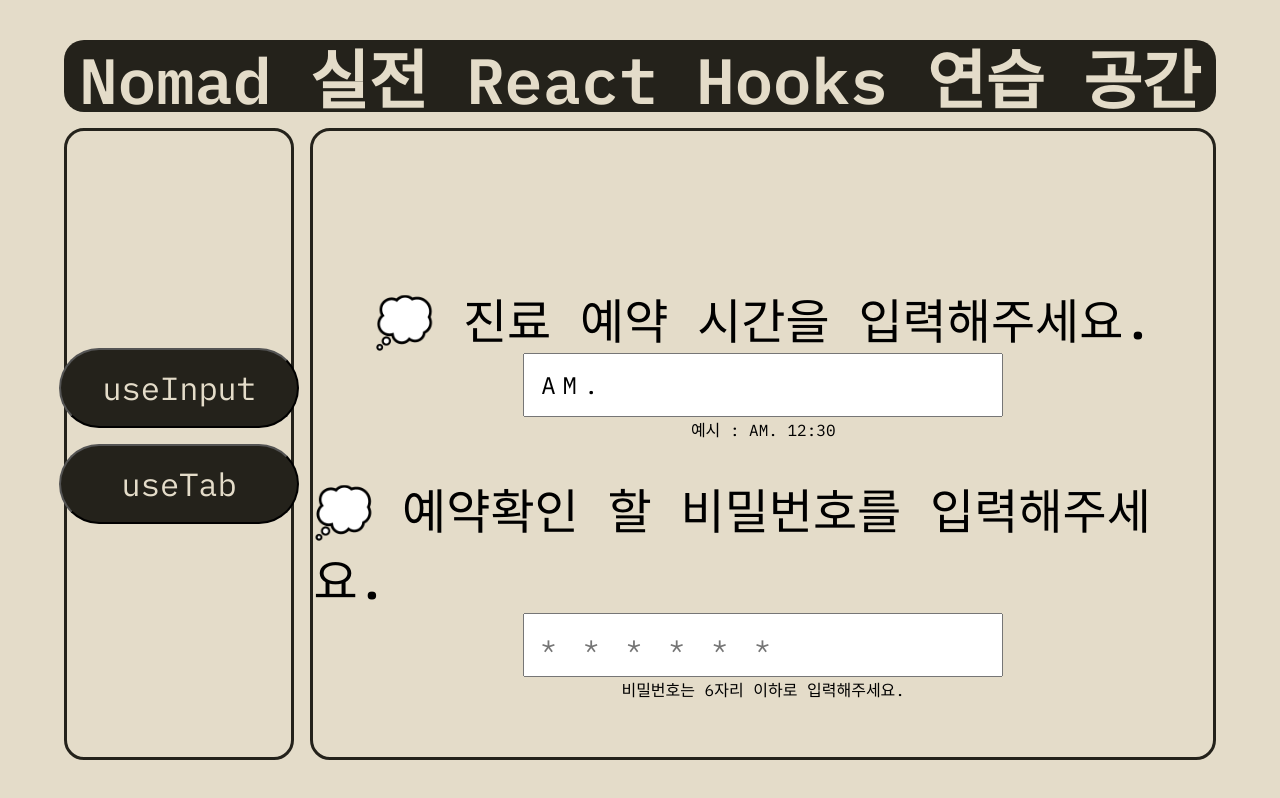
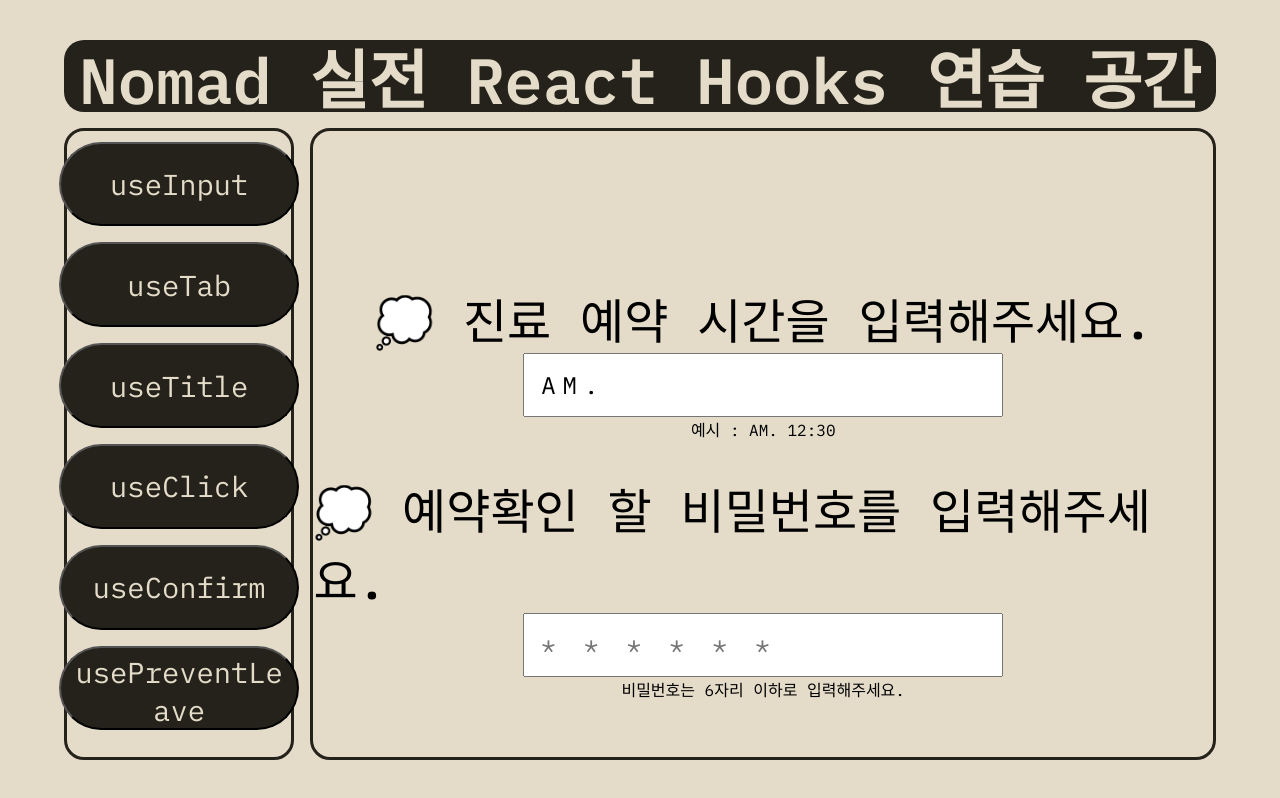
Before and after one commit to haizellatte/This-and-That, a React (Create React App) app in the folder client/: page /reactHooks in a window 1280 px wide. Built offline with nearby package versions, Linux system fonts and the light colour scheme; the HTML template or start-up script is replaced by a standard one; a web font is replaced by a local one.

Commit message:
ReackHook map함수 구현

```diff
--- a/client/src/Page/ReactHook/CommonStyled.js
+++ b/client/src/Page/ReactHook/CommonStyled.js
@@ -90,13 +90,15 @@
 
 export const MenuButton = styled.button`
     width : 15rem;
-    height : 5rem;
-    font-size: 2rem;
+    height : 5.3rem;
+    font-size: 1.8rem;
 	background-color:  #24221b;
     cursor: pointer;
     color: #e4dcc9;
 	border-radius: 50px;
     margin-bottom: 1rem;
+    overflow-wrap : break-word;
+    padding : 5px 10px;
 
     :hover {
 	background-color: #e4dcc9;
--- a/client/src/Page/ReactHook/ReactHooks.js
+++ b/client/src/Page/ReactHook/ReactHooks.js
@@ -2,19 +2,47 @@
 import * as R from "./CommonStyled";
 import UseInput from './UseInput';
 import UseTab from "./UseTab";
+import UseTitle from "./UseTitle";
+import USeClick from "./UseClick";
+import UseConfirm from "./UseConfirm";
+import UsePreventLeave from "./UsePreventLeave";
 
 const ReactHooks = () => {
-    const [content, setContent] = useState("useinput");
+    const [content, setContent] = useState("useInput");
 
     const selectHook = {
-        useinput : <UseInput />,
-        useTab : <UseTab />
+        useInput : <UseInput />,
+        useTab: <UseTab />,
+        useTitle: <UseTitle />,
+        useClick: <USeClick />,
+        useConfirm: <UseConfirm />,
+        usePreventLeave : <UsePreventLeave />
     }
 
-    // const selectHook = [
-    //     { useinput: <UseInput /> },
-    //     { useTab: <UseTab /> }
-    // ]
+    // console.log((Object.keys(selectHook))[0]) //useInput
+
+    /**
+     * 객체 키값 가져오기 : Object.keys[객체]
+     * 객체 배열 값 가져오기 : Object.values[객체]
+     */
+
+    const SelectHook = [
+        {useInput : <UseInput />},
+        {useTab: <UseTab />},
+        {useTitle: <UseTitle />},
+        {useClick: <USeClick />},
+        {useConfirm: <UseConfirm />},
+        {usePreventLeave : <UsePreventLeave />},
+    ]
+
+    const HookName = []
+    for (let el of SelectHook) {
+        // HookName.push(Object.keys(el));
+        HookName.push(Object.keys(el).toString())
+    }
+    console.log(HookName)
+    // console.log((Object.keys(HookName)))
+    // console.log(Object.values(SelectHook.useInput)) //useInput
 
     const handleClickButton = e => {
         const { name } = e.target;
@@ -30,8 +58,13 @@
                     </R.HeadContainer>
                     <R.ContentContainer>
                         <R.MenuContainer>
-                            <R.MenuButton onClick={handleClickButton} name="useinput">useInput</R.MenuButton>
-                            <R.MenuButton  onClick={handleClickButton} name="useTab">useTab</R.MenuButton>
+                            {/* {selectHook.map((hook, index) => {
+                                return <R.MenuButton key={index} onClick={handleClickButton} name={hook}>{hook}</R.MenuButton>
+                            })} */}
+                            {SelectHook.map((hook, index) => {
+                                const hookName = Object.keys(hook).toString();
+                                return <R.MenuButton key={index} onClick={handleClickButton} name={hookName}>{hookName}</R.MenuButton>
+                            })}
                         </R.MenuContainer>
                         {content && <R.MainContainer>{selectHook[content]}</R.MainContainer>}
                     </R.ContentContainer>
@@ -43,8 +76,4 @@
 
 export default ReactHooks;
 
-                        // {selectHook.map(hook => {
-                        //         return <R.MenuButton onClick={handleClickButton}>useinput</R.MenuButton>
-                        //     })}
-
     // CSS 레퍼런스 : https://wsss.tistory.com/2045
--- /dev/null
+++ b/client/src/Page/ReactHook/UseClick.js
@@ -0,0 +1,11 @@
+import React from 'react';
+
+const UseClick = () => {
+    return (
+        <div>
+            UseClick
+        </div>
+    );
+};
+
+export default UseClick;
--- /dev/null
+++ b/client/src/Page/ReactHook/UseConfirm.js
@@ -0,0 +1,11 @@
+import React from 'react';
+
+const UseConfirm = () => {
+    return (
+        <div>
+            UseConfirm
+        </div>
+    );
+};
+
+export default UseConfirm;
--- /dev/null
+++ b/client/src/Page/ReactHook/UsePreventLeave.js
@@ -0,0 +1,11 @@
+import React from 'react';
+
+const UsePreventLeave = () => {
+    return (
+        <div>
+            UsePreventLeave
+        </div>
+    );
+};
+
+export default UsePreventLeave;
--- /dev/null
+++ b/client/src/Page/ReactHook/UseTitle.js
@@ -0,0 +1,11 @@
+import React from 'react';
+
+const UseTitle = () => {
+    return (
+        <div>
+            UseTitle
+        </div>
+    );
+};
+
+export default UseTitle;
```
